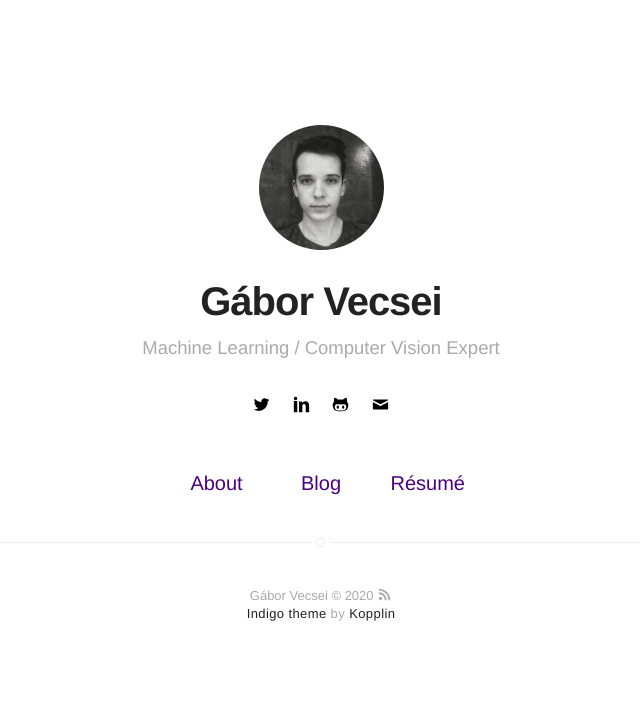
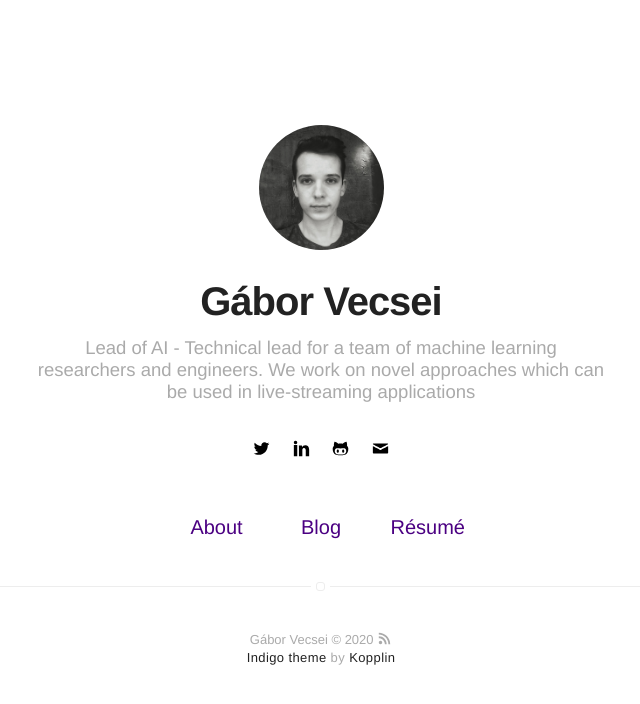
Before and after one commit to gaborvecsei/gaborvecsei.github.io, a Jekyll site: the page built from index.html, in a window 1280 px wide. Shown: the top 704 px of the page, without its empty margins (319-959 px from the left). Built offline with Jekyll 4.4.1, drawn with Linux system fonts in a browser that asks for light colours.

Commit message:
my bio is updated

```diff
--- a/_config.yml
+++ b/_config.yml
@@ -1,6 +1,6 @@
 # main text of home
 name: Gábor Vecsei
-bio: Machine Learning / Computer Vision Expert
+bio: Lead of AI - Technical lead for a team of machine learning researchers and engineers. We work on novel approaches which can be used in live-streaming applications
 
 # twitter summary info
 description: Personal webpage
```
